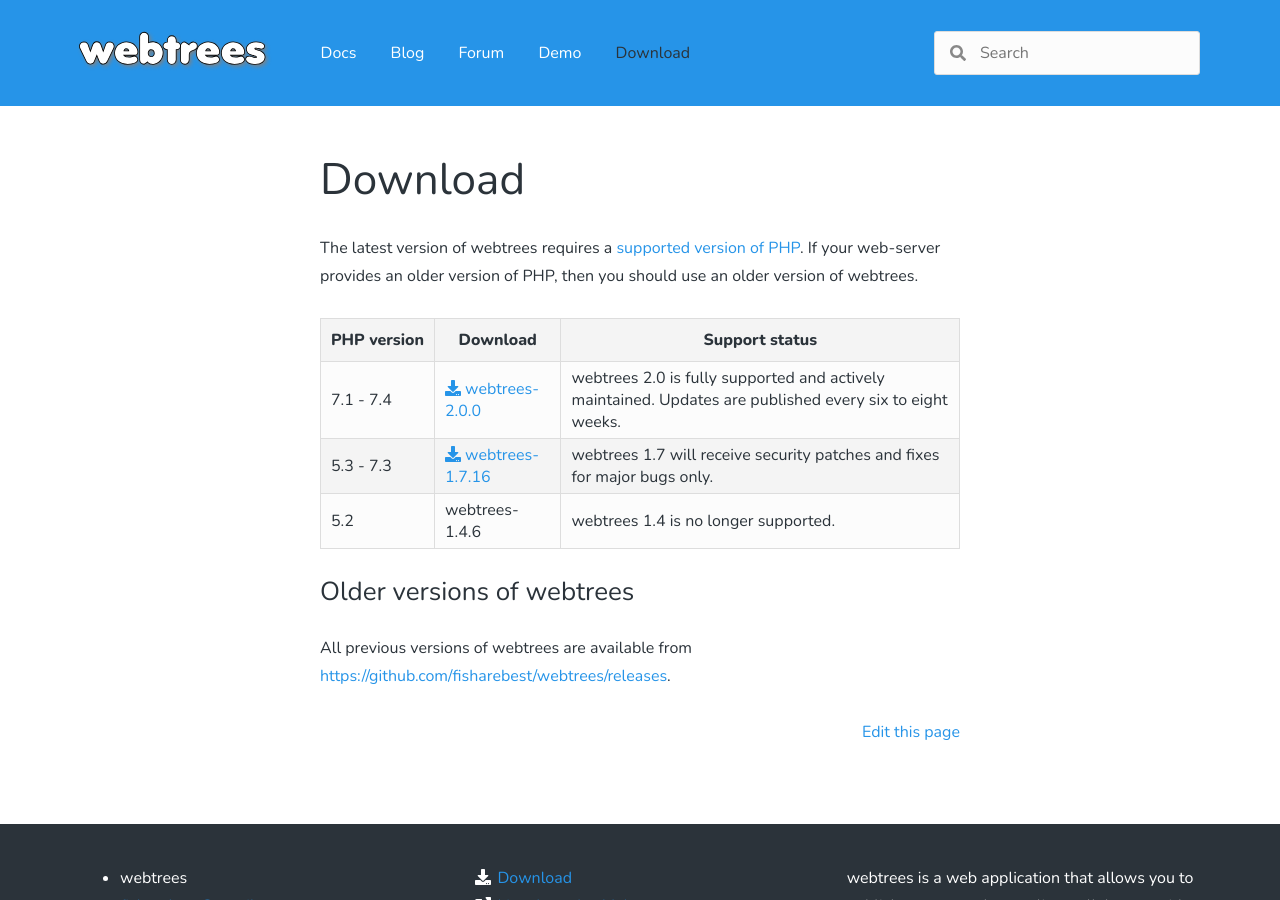
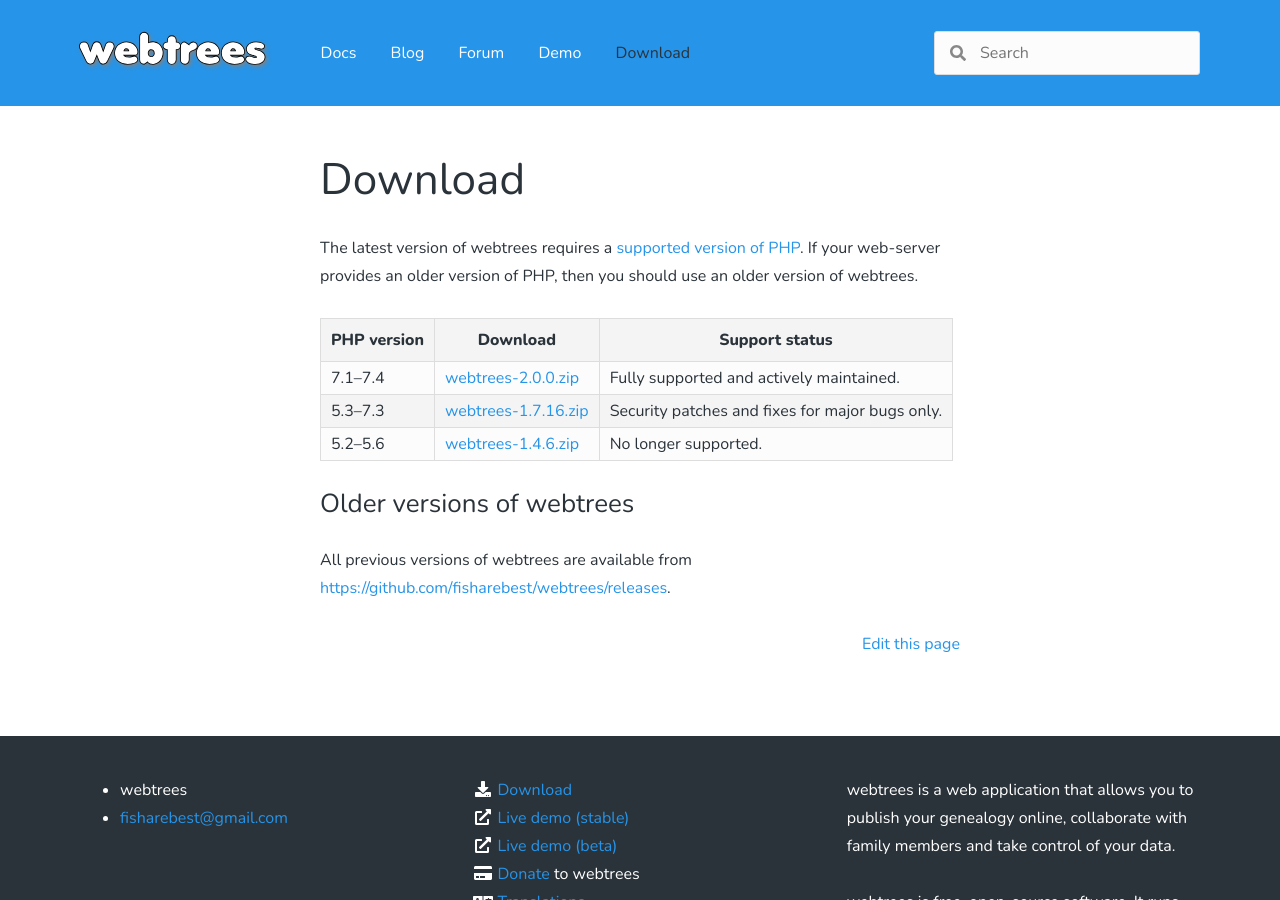
Before and after one commit to webtrees/webtrees.github.io, a Jekyll site: the page built from download/index.md, in a window 1280 px wide and 900 px high. Built offline with Jekyll 4.4.1, drawn with Linux system fonts in a browser that asks for light colours; nearby versions of some CDN libraries.

Commit message:
Download links

```diff
--- a/download/index.md
+++ b/download/index.md
@@ -4,15 +4,22 @@ title: Download
 permalink: download/
 ---
 
-The latest version of webtrees requires a [supported version of PHP](https://secure.php.net/supported-versions.php){: rel="nofollow" }. If your web-server provides an older version of PHP, then you should use an older version of webtrees.
+The latest version of webtrees requires a [supported version of PHP][PHP].
+If your web-server provides an older version of PHP, then you should use an older version of webtrees.
 
-|----------------|------------------|----------------|
-| PHP&nbsp;version    | Download         | Support status |
-|----------------|------------------|----------------|
-| 7.1 - 7.4 | <a href="https://github.com/fisharebest/webtrees/releases/download/2.0.0/webtrees-2.0.0.zip"><i class="fa fa-download"></i> webtrees-2.0.0</a> | webtrees 2.0 is fully supported and actively maintained.  Updates are published every six to eight weeks. |
-| 5.3 - 7.3  | <a href="https://github.com/fisharebest/webtrees/releases/download/1.7.16/webtrees-1.7.16.zip"><i class="fa fa-download"></i> webtrees-1.7.16</a> | webtrees 1.7 will receive security patches and fixes for major bugs only. |
-| 5.2  | webtrees-1.4.6 | webtrees 1.4 is no longer supported. |
+|------------------|----------------------------------|-------------------------------------------------|
+| PHP&nbsp;version | Download                         | Support status                                  |
+|------------------|----------------------------------|-------------------------------------------------|
+| 7.1–7.4          | [webtrees&#8209;2.0.0.zip][2.0]  | Fully supported and actively maintained.        |
+| 5.3–7.3          | [webtrees&#8209;1.7.16.zip][1.7] | Security patches and fixes for major bugs only. |
+| 5.2–5.6          | [webtrees&#8209;1.4.6.zip][1.4]  | No longer supported.                            |
+|------------------|----------------------------------|-------------------------------------------------|
 
 ## Older versions of webtrees
 
 All previous versions of webtrees are available from <https://github.com/fisharebest/webtrees/releases>.
+
+[PHP]: https://secure.php.net/supported-versions.php
+[2.0]: https://github.com/fisharebest/webtrees/releases/download/2.0.0/webtrees-2.0.0.zip
+[1.7]: https://github.com/fisharebest/webtrees/releases/download/1.7.16/webtrees-1.7.16.zip
+[1.4]: https://github.com/fisharebest/webtrees/releases/download/1.4.6/webtrees-1.4.6.zip
```
